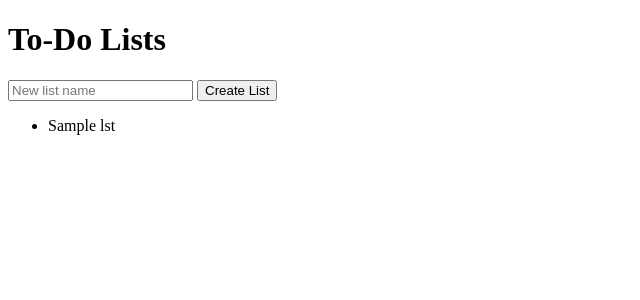
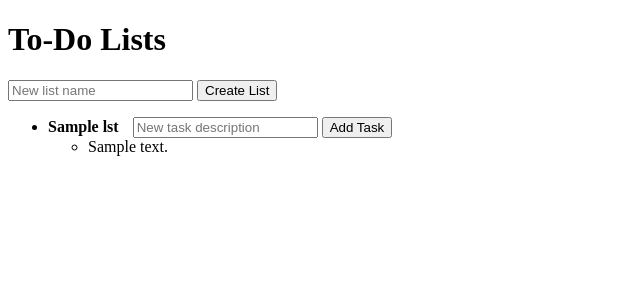
Before and after one commit to CI-Till-Krempel/horseless-carriage-eval-todo-app, a Flask app: template templates/index.html in a window 1280 px wide. Shown: the top 300 px of the page, without its empty margins (0-640 px from the left). Run offline with Flask 3, Linux system fonts and the light colour scheme; the template is opened without the code that fills it: most values are stand-ins (such as "Sample title", 1, 10 or a date in 2020).

Commit message:
feat(US-0002): implement add a task to a list

```diff
--- a/app.py
+++ b/app.py
@@ -16,5 +16,15 @@ def create_list():
         lists.append({'id': len(lists) + 1, 'name': name, 'tasks': []})
     return redirect(url_for('index'))
 
+@app.route('/lists/<int:list_id>/tasks', methods=['POST'])
+def add_task(list_id):
+    content = request.form.get('content')
+    if content:
+        for lst in lists:
+            if lst['id'] == list_id:
+                lst['tasks'].append({'id': len(lst['tasks']) + 1, 'content': content, 'completed': False})
+                break
+    return redirect(url_for('index'))
+
 if __name__ == '__main__':
     app.run(debug=True)
--- a/templates/index.html
+++ b/templates/index.html
@@ -12,7 +12,18 @@
     </form>
     <ul>
         {% for lst in lists %}
-            <li>{{ lst.name }}</li>
+            <li>
+                <strong>{{ lst.name }}</strong>
+                <form action="/lists/{{ lst.id }}/tasks" method="POST" style="display:inline; margin-left: 10px;">
+                    <input type="text" name="content" placeholder="New task description" required>
+                    <button type="submit">Add Task</button>
+                </form>
+                <ul>
+                    {% for task in lst.tasks %}
+                        <li>{{ task.content }}</li>
+                    {% endfor %}
+                </ul>
+            </li>
         {% endfor %}
     </ul>
 </body>
```
Also changed, not shown: specs/product-docs/GUIDE-Add-Task.md (added, +7 -0 lines), tests/test_app.py (+8 -0 lines).
